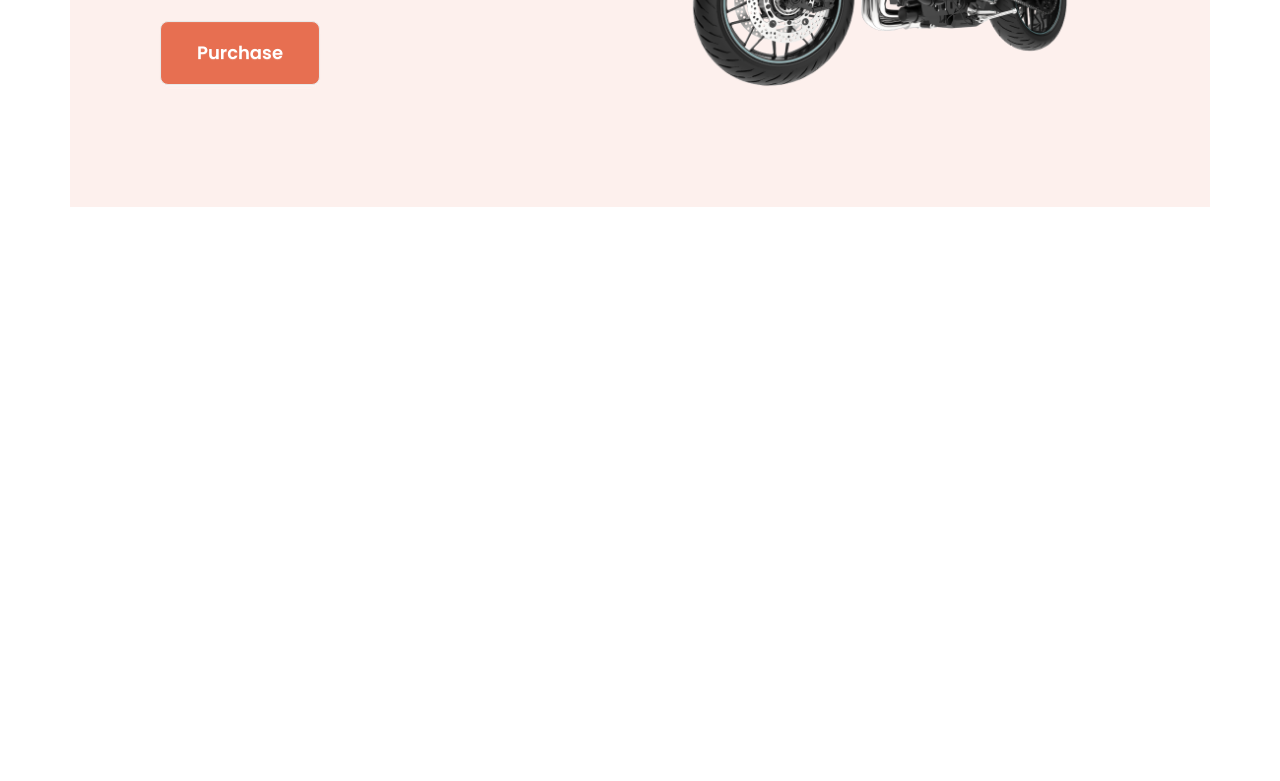
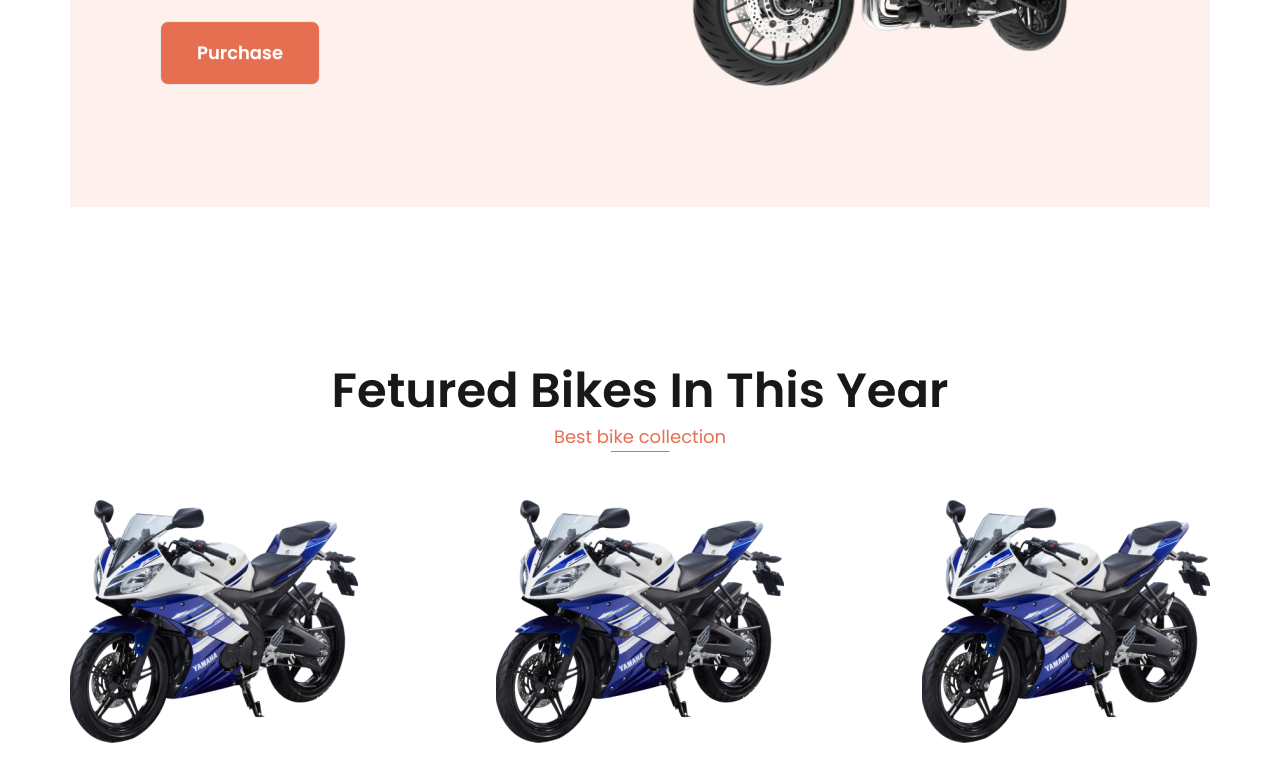
Before and after one commit to ashrafulalamasad/BikerZone-with-DaisyUI-and-TailwindCSS, a plain HTML site: page index.html in a window 1280 px wide. Shown: the part 563-1344 px from the top of the page. Before the commit the page ends 930 px from the top, so only its background shows below. Drawn offline with nearby package versions, Linux system fonts and the light colour scheme.

Commit message:
Added featured bikes section

```diff
--- a/index.html
+++ b/index.html
@@ -131,7 +131,22 @@
             </div>
         </div>
     </header>
-    <main></main>
+    <main>
+        <section class="max-w-[1140px] mx-auto">
+            <h1 class="text-center text-5xl font-semibold mb-2">Fetured Bikes In This Year</h1>
+            <div class="flex flex-col items-center mb-12">
+                <p class="text-center text-lg text-[#E76F51]">Best bike collection</p>
+                <svg xmlns="http://www.w3.org/2000/svg" width="59" height="1" viewBox="0 0 59 1" fill="none">
+                <path d="M0 0.5H58.5" stroke="#E76F51"/>
+                </svg>
+            </div>
+            <div class="grid grid-cols-1 md:grid-cols-2 lg:grid-cols-3 gap-[138px] mb-20 place-items-center">
+                <img src="images/others/feature-bike.png" height="243px" width="288" alt="featured-bike" class="mx-auto">
+                <img src="images/others/feature-bike.png" height="243px" width="288" alt="featured-bike" class="mx-auto">
+                <img src="images/others/feature-bike.png" height="243px" width="288" alt="featured-bike" class="mx-auto">
+            </div>
+        </section>
+    </main>
     <footer></footer>
 </body>
 </html>
```
